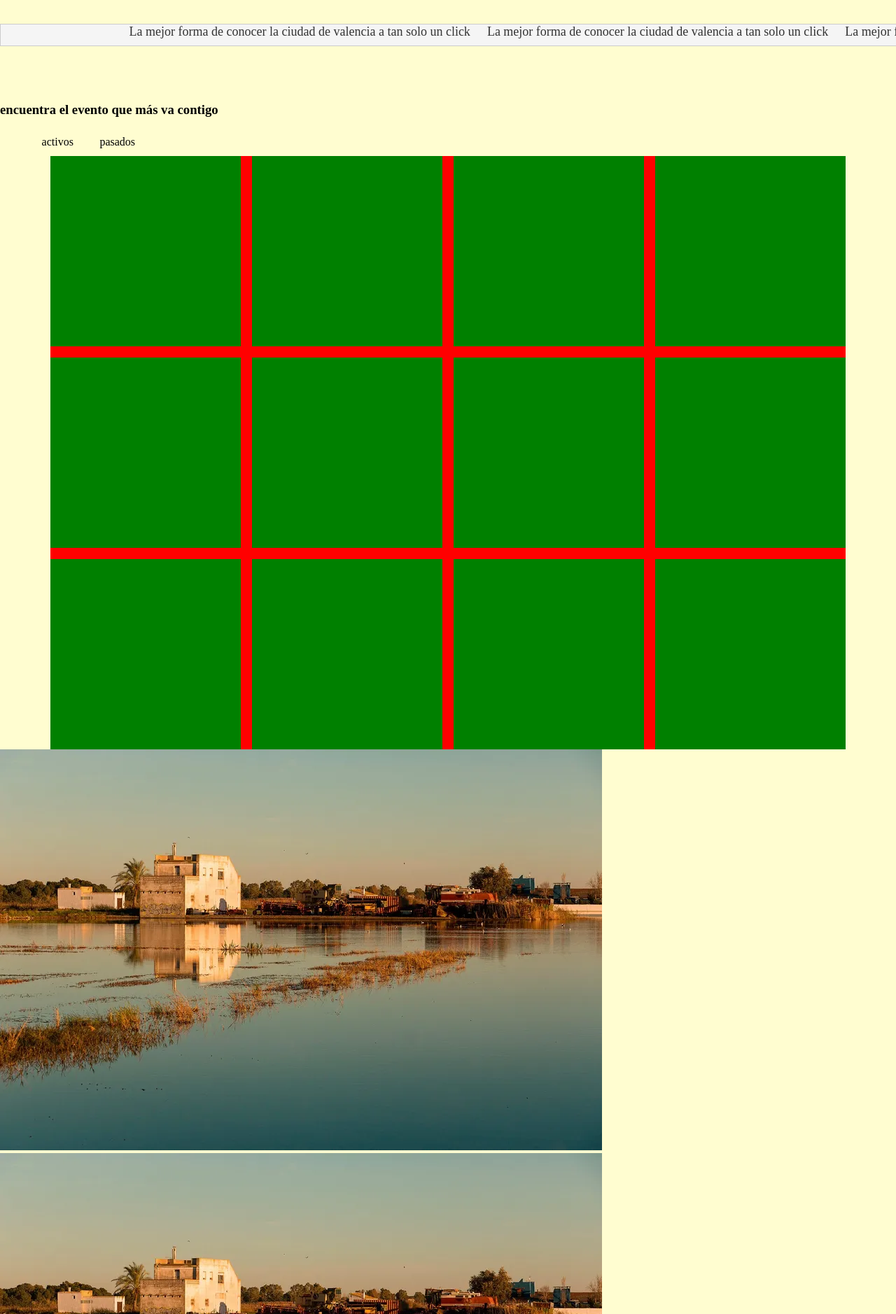
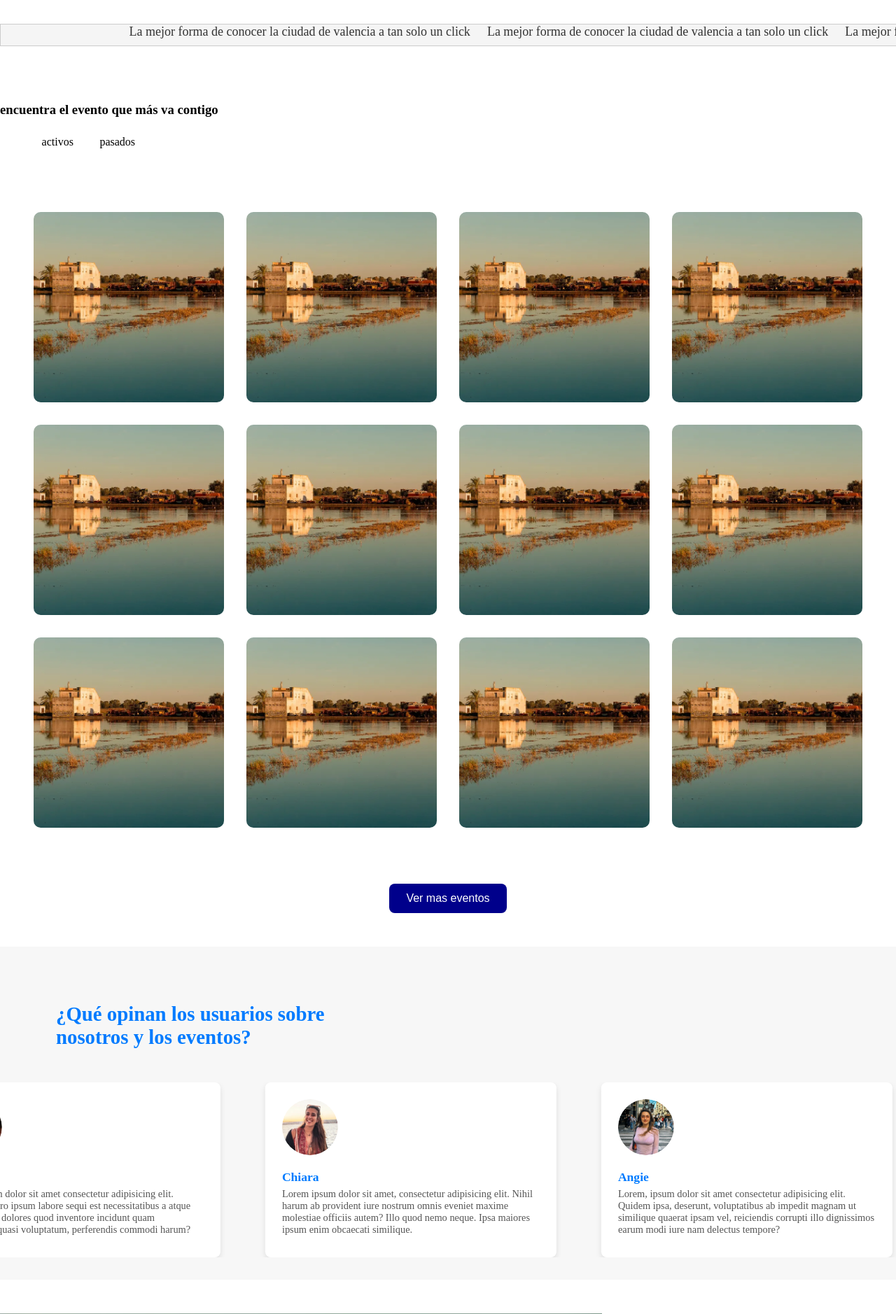
Before and after one commit to QimuDev/Taronvibe, a PHP site: page /main.html in a window 1280 px wide. Shown: the part 720-2598 px from the top of the page at 70% size. Run offline with PHP 8.4, Linux system fonts and the light colour scheme.

Commit message:
seccion de comentarios aleatorios inicio de animación de imágenes

```diff
--- a/css/main.css
+++ b/css/main.css
@@ -1,10 +1,10 @@
 :root {
-  --naranjaPrimario: #ff9f21;
-  --marron: #d07a52;
-  --marronSecundario: #f0a26b;
-  --fondoPagina: #fffdd0;
-  --amarilloSecundario: #ffcd5f;
-  --botones: #fd5461;
+  --primary: #ff9f21;
+  --seconday: #ffcd5f;
+  --brown:  #d07a52;
+  --brownSecondary: #f0a26b;
+  --background: #fffdd0;
+  --botones: #e84954;
 }
 
 body {
@@ -228,22 +228,77 @@ html {
   justify-content: center; /* Centrar horizontalmente */
   align-items: center; /* Opcional: Centrar verticalmente */
   height: auto; /* Ajustar la altura según el contenido */
+  margin: 5rem;
 }
 
 .img-container {
   display: grid;
   grid-template-columns: repeat(4, 1fr); /* Cuatro columnas uniformes */
   grid-template-rows: repeat(3, 1fr); /* Tres filas uniformes */
-  gap: 1rem; /* Espaciado entre elementos */
-  background-color: red; /* Fondo para depuración */
+  gap: 2rem; /* Espaciado entre elementos */
 }
 
 
 .galery-image {
   height: 17rem;
   width: 17rem;
+  background-size: cover;
+  background-position: center;
+  background-repeat: no-repeat;
   background-color: green;
+  border-radius: 10px;
 }
+
+/* IMAGENES DE CADA ELEMENTO DE LA GALERIA PRINCIPAL */
+.galery-image.a{
+   background-image: url("../img/main/images/albufera.webp");
+}
+
+.galery-image.b{
+  background-image: url("../img/main/images/albufera.webp");
+}
+
+.galery-image.c{
+  background-image: url("../img/main/images/albufera.webp");
+}
+
+.galery-image.d{
+  background-image: url("../img/main/images/albufera.webp");
+}
+
+.galery-image.e{
+  background-image: url("../img/main/images/albufera.webp");
+}
+
+.galery-image.f{
+  background-image: url("../img/main/images/albufera.webp");
+}
+
+.galery-image.g{
+  background-image: url("../img/main/images/albufera.webp");
+}
+
+.galery-image.h{
+  background-image: url("../img/main/images/albufera.webp");
+}
+
+.galery-image.i{
+  background-image: url("../img/main/images/albufera.webp");
+}
+
+.galery-image.j{
+  background-image: url("../img/main/images/albufera.webp");
+}
+
+.galery-image.k{
+  background-image: url("../img/main/images/albufera.webp");
+}
+
+.galery-image.l{
+  background-image: url("../img/main/images/albufera.webp");
+}
+
+/* FIN DE LAS IMAGENES DE LA GALERÍA */
 
 .galery-button {
   margin: 2rem 0;
@@ -267,6 +322,92 @@ html {
 
 
 /* comentarios */
-.comments-container{
+/* .comments-container{
+  background-color: blue;
+  margin: 5rem;
+  color: var(--fondoPagina);
+}
 
+.coments{
+  background-color: #d03f51;
 }
+
+.coment{
+  background-color:green;
+} */
+
+
+.comments-container {
+  /* text-align: center; */
+  padding: 2rem 0;
+  background-color: #f7f7f7;
+  color: #333;
+  margin: 3rem 0;
+}
+
+.comments-container h2 {
+  font-size: 1.8rem;
+  margin-bottom: 1.5rem;
+  color: #007BFF;
+  width: 30rem;
+  margin: 3rem 5rem;
+}
+
+.comments {
+  display: flex;
+  overflow: hidden;
+  position: relative;
+  height: 250px;
+}
+
+.comment {
+  flex: 0 0 auto;
+  display: flex;
+  flex-direction: column;
+  justify-content: flex-start;
+  margin: 0 2rem;
+  padding: 0.5rem;
+  background-color: #fff;
+  border-radius: 8px;
+  box-shadow: 0 4px 8px rgba(0, 0, 0, 0.1);
+  width: 400px;
+  animation: slide 10s linear infinite;
+}
+
+.comment img {
+  width: 80px;
+  height: 80px;
+  border-radius: 50%;
+  margin:1rem;
+  object-fit: cover;
+}
+
+.comment h3 {
+  font-size: 1.1rem;
+  margin: 0.3rem 1rem;
+  color: #007BFF;
+  font-weight: bold;
+  text-align: start ;
+}
+
+.comment p {
+  font-size: 0.9rem;
+  color: #555;
+  text-align: start;
+  margin: 0 1rem;
+}
+
+/* Animación para movimiento infinito */
+@keyframes slide {
+  0% {
+      transform: translateX(100%);
+  }
+  100% {
+      transform: translateX(-100%);
+  }
+}
+
+
+.comments:hover .comment {
+  animation-play-state: paused;
+}
--- a/main.html
+++ b/main.html
@@ -116,36 +116,89 @@
       </div>
 
       <!--imagenes de los eventos disponibles  -->
-      <section class="galery-container">
+      <section>
+        <div class="galery-container">
           <div class="img-container">
-          <div class="galery-image"></div>
-          <div class="galery-image"></div>
-          <div class="galery-image"></div>
-          <div class="galery-image"></div>
-          <div class="galery-image"></div>
-          <div class="galery-image"></div>
-          <div class="galery-image"></div>
-          <div class="galery-image"></div>
-          <div class="galery-image"></div>
-          <div class="galery-image"></div>
-          <div class="galery-image"></div>
-          <div class="galery-image"></div>
+            <div class="galery-image a"></div>
+            <div class="galery-image b"></div>
+            <div class="galery-image c"></div>
+            <div class="galery-image d"></div>
+            <div class="galery-image e"></div>
+            <div class="galery-image f"></div>
+            <div class="galery-image g"></div>
+            <div class="galery-image h"></div>
+            <div class="galery-image i"></div>
+            <div class="galery-image j"></div>
+            <div class="galery-image k"></div>
+            <div class="galery-image l"></div>
           </div>
-        <!-- <div class="galery-button"><button>Ver mas eventos</button></div> -->
+        </div>
+        <div class="galery-button"><button>Ver mas eventos</button></div>
       </section>
 
       <!--seccion de comentarios aleatorios de los clientes   -->
       <section class="comments-container">
-        <div class="coments">
-          <div class="coment">
-            <!-- debe tener la imagen de la persona junto con el comentario -->
+        <h2>¿Qué opinan los usuarios sobre nosotros y los eventos?</h2>
+        <div class="comments">
+          <div class="comment">
+            <img
+              src="./img/main/images/fotosDePerfil/1654986672153 2 (1).png"
+              alt="Foto de usuario"
+            />
+            <h3>luz</h3>
+            <p>
+              Lorem, ipsum dolor sit amet consectetur adipisicing elit.
+              Cupiditate vero ipsum labore sequi est necessitatibus a atque quas
+              maiores dolores quod inventore incidunt quam consequatur quasi
+              voluptatum, perferendis commodi harum?
+            </p>
+          </div>
+          <div class="comment">
+            <img
+              src="./img/main/images/fotosDePerfil/1654986672153 2 (2).png"
+              alt="Foto de usuario"
+            />
+            <h3>Chiara</h3>
+            <p>
+              Lorem ipsum dolor sit amet, consectetur adipisicing elit. Nihil
+              harum ab provident iure nostrum omnis eveniet maxime molestiae
+              officiis autem? Illo quod nemo neque. Ipsa maiores ipsum enim
+              obcaecati similique.
+            </p>
+          </div>
+          <div class="comment">
+            <img
+              src="./img/main/images/fotosDePerfil/1654986672153 2.png"
+              alt="Foto de usuario"
+            />
+            <h3>Angie</h3>
+            <p>
+              Lorem, ipsum dolor sit amet consectetur adipisicing elit. Quidem
+              ipsa, deserunt, voluptatibus ab impedit magnam ut similique
+              quaerat ipsam vel, reiciendis corrupti illo dignissimos earum modi
+              iure nam delectus tempore?
+            </p>
+          </div>
+          <div class="comment">
+            <img
+              src="./img/main/images/fotosDePerfil/1654986672153 2 (2).png"
+              alt="Foto de usuario"
+            />
+            <h3>salvador</h3>
+            <p>
+              Lorem ipsum dolor sit amet consectetur adipisicing elit. Cum iure
+              quam iusto, corrupti qui, in tenetur veritatis optio voluptate,
+              accusantium omnis animi recusandae culpa. Esse ratione voluptas
+              eaque hic sequi.
+            </p>
           </div>
         </div>
       </section>
 
       <!-- imagenes con movimiento arriba y abajo -->
 
-      <section class="dinamic-contiainer">
+      <section>
+        <div class="dinamic-contiainer">
           <div class="dinamic-arriba">
             <div class="dina-image">
               <img src="img/main/images/albufera.webp" alt="imagen" />
@@ -233,6 +286,7 @@
               <img src="img/main/images/albufera.webp" alt="imagen" />
             </div>
           </div>
+        </div>
       </section>
 
       <!-- section eventos proximos -->
```
Also changed, not shown: img/main/images/fotosDePerfil/1654986672153 2 (1).png (added), img/main/images/fotosDePerfil/1654986672153 2 (2).png (added), img/main/images/fotosDePerfil/1654986672153 2.png (added). Lines whose indentation alone changed are shown as unchanged.
